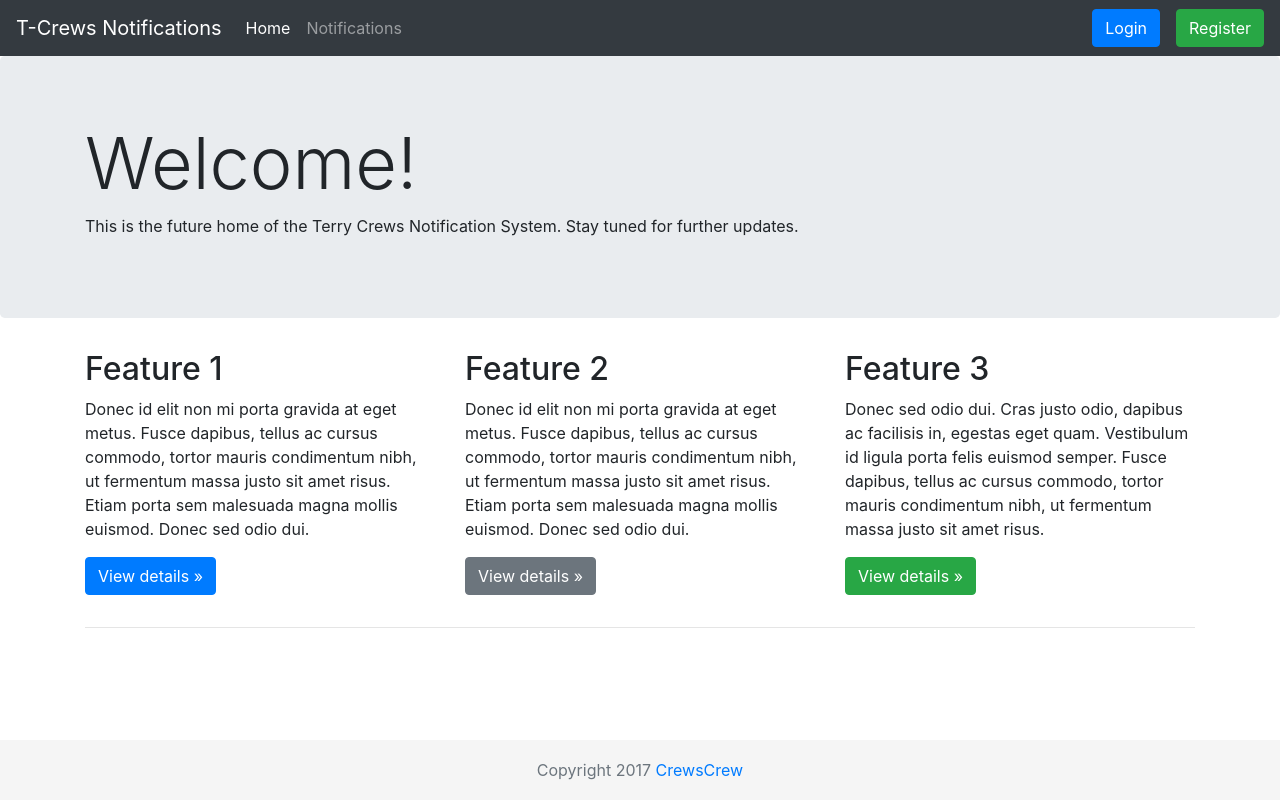
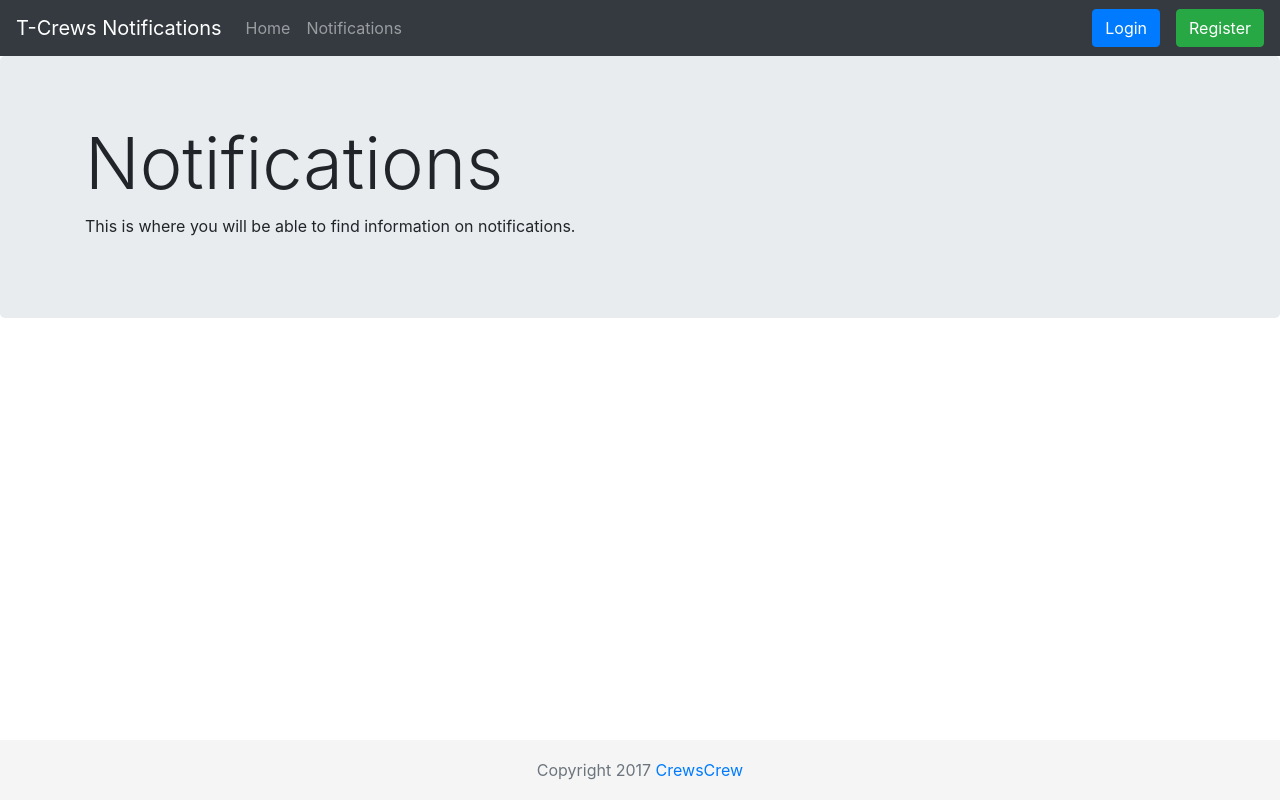
Before and after one commit to CrewsCrew/CrewsCrew, a React (Create React App) app in the folder client/: page /notifications in a window 1280 px wide. Built offline with nearby package versions, Linux system fonts and the light colour scheme.

Commit message:
Restructured project into components and added basic routing

```diff
--- a/client/src/App.js
+++ /dev/null
@@ -1,49 +0,0 @@
-import React, { Component } from 'react';
-
-import Footer from './Footer';
-import Navbar from './Navbar';
-
-class App extends Component {
-  render() {
-    return (
-      <div>
-        <Navbar />
-
-        <main role="main">
-          <div className="jumbotron">
-            <div className="container">
-              <h1 className="display-3">Welcome!</h1>
-              <p>This is the future home of the Terry Crews Notification System. Stay tuned for further updates.</p>
-            </div>
-          </div>
-
-          <div className="container">
-            <div className="row">
-              <div className="col-md-4">
-                <h2>Feature 1</h2>
-                <p>Donec id elit non mi porta gravida at eget metus. Fusce dapibus, tellus ac cursus commodo, tortor mauris condimentum nibh, ut fermentum massa justo sit amet risus. Etiam porta sem malesuada magna mollis euismod. Donec sed odio dui. </p>
-                <p><a className="btn btn-primary" href="/" role="button">View details &raquo;</a></p>
-              </div>
-              <div className="col-md-4">
-                <h2>Feature 2</h2>
-                <p>Donec id elit non mi porta gravida at eget metus. Fusce dapibus, tellus ac cursus commodo, tortor mauris condimentum nibh, ut fermentum massa justo sit amet risus. Etiam porta sem malesuada magna mollis euismod. Donec sed odio dui. </p>
-                <p><a className="btn btn-secondary" href="/" role="button">View details &raquo;</a></p>
-              </div>
-              <div className="col-md-4">
-                <h2>Feature 3</h2>
-                <p>Donec sed odio dui. Cras justo odio, dapibus ac facilisis in, egestas eget quam. Vestibulum id ligula porta felis euismod semper. Fusce dapibus, tellus ac cursus commodo, tortor mauris condimentum nibh, ut fermentum massa justo sit amet risus.</p>
-                <p><a className="btn btn-success" href="/" role="button">View details &raquo;</a></p>
-              </div>
-            </div>
-
-            <hr />
-          </div>
-        </main>
-
-        <Footer />
-      </div>
-    );
-  }
-}
-
-export default App;
--- /dev/null
+++ b/client/src/components/App.js
@@ -0,0 +1,19 @@
+import React, { Component } from 'react';
+
+import Navbar from './Navbar';
+import Main from './Main';
+import Footer from './Footer';
+
+class App extends Component {
+  render() {
+    return (
+      <div>
+        <Navbar />
+        <Main />
+        <Footer />
+      </div>
+    );
+  }
+}
+
+export default App;
--- /dev/null
+++ b/client/src/components/Home.js
@@ -0,0 +1,40 @@
+import React, { Component } from 'react';
+
+class Home extends Component {
+  render() {
+    return (
+      <main role="main">
+        <div className="jumbotron">
+          <div className="container">
+            <h1 className="display-3">Welcome!</h1>
+            <p>This is the future home of the Terry Crews Notification System. Stay tuned for further updates.</p>
+          </div>
+        </div>
+
+        <div className="container">
+          <div className="row">
+            <div className="col-md-4">
+              <h2>Feature 1</h2>
+              <p>Donec id elit non mi porta gravida at eget metus. Fusce dapibus, tellus ac cursus commodo, tortor mauris condimentum nibh, ut fermentum massa justo sit amet risus. Etiam porta sem malesuada magna mollis euismod. Donec sed odio dui. </p>
+              <p><a className="btn btn-primary" href="/" role="button">View details &raquo;</a></p>
+            </div>
+            <div className="col-md-4">
+              <h2>Feature 2</h2>
+              <p>Donec id elit non mi porta gravida at eget metus. Fusce dapibus, tellus ac cursus commodo, tortor mauris condimentum nibh, ut fermentum massa justo sit amet risus. Etiam porta sem malesuada magna mollis euismod. Donec sed odio dui. </p>
+              <p><a className="btn btn-secondary" href="/" role="button">View details &raquo;</a></p>
+            </div>
+            <div className="col-md-4">
+              <h2>Feature 3</h2>
+              <p>Donec sed odio dui. Cras justo odio, dapibus ac facilisis in, egestas eget quam. Vestibulum id ligula porta felis euismod semper. Fusce dapibus, tellus ac cursus commodo, tortor mauris condimentum nibh, ut fermentum massa justo sit amet risus.</p>
+              <p><a className="btn btn-success" href="/" role="button">View details &raquo;</a></p>
+            </div>
+          </div>
+
+          <hr />
+        </div>
+      </main>
+    );
+  }
+}
+
+export default Home;
--- /dev/null
+++ b/client/src/components/Main.js
@@ -0,0 +1,19 @@
+import React, { Component } from 'react';
+import { Switch, Route } from 'react-router-dom';
+import Home from './Home';
+import Notifications from './Notifications';
+
+class Main extends Component {
+  render() {
+    return (
+      <main>
+        <Switch>
+          <Route exact path="/" component={Home} />
+          <Route path="/notifications" component={Notifications} />
+        </Switch>
+      </main>
+    );
+  }
+}
+
+export default Main;
--- a/client/src/Navbar.js
+++ b/client/src/components/Navbar.js
@@ -36,11 +36,11 @@ class Navbar extends Component {
 
           <div className="collapse navbar-collapse" id="navbarsExampleDefault">
             <ul className="navbar-nav mr-auto">
-              <li className="nav-item active">
+              <li className="nav-item">
                 <a className="nav-link" href="/">Home</a>
               </li>
               <li className="nav-item">
-                <a className="nav-link" href="/">Notifications</a>
+                <a className="nav-link" href="/notifications">Notifications</a>
               </li>
             </ul>
 
--- /dev/null
+++ b/client/src/components/Notifications.js
@@ -0,0 +1,18 @@
+import React, { Component } from 'react';
+
+class Notifications extends Component {
+  render() {
+    return (
+      <main role="main">
+        <div className="jumbotron">
+          <div className="container">
+            <h1 className="display-3">Notifications</h1>
+            <p>This is where you will be able to find information on notifications.</p>
+          </div>
+        </div>
+      </main>
+    );
+  }
+}
+
+export default Notifications;
--- a/client/src/index.js
+++ b/client/src/index.js
@@ -1,11 +1,17 @@
 import React from 'react';
 import ReactDOM from 'react-dom';
+import { BrowserRouter } from 'react-router-dom';
 
 import './index.css';
 import 'bootstrap/dist/css/bootstrap.css';
 
-import App from './App';
+import App from './components/App';
 import registerServiceWorker from './registerServiceWorker';
 
-ReactDOM.render(<App />, document.getElementById('root'));
+ReactDOM.render(
+  <BrowserRouter>
+    <App />
+  </BrowserRouter>, document.getElementById('root')
+);
+
 registerServiceWorker();
```
Also changed, not shown: client/src/components/Footer.js (renamed from client/src/Footer.js), 1 other file (tests, documents, lock files or other folders).
